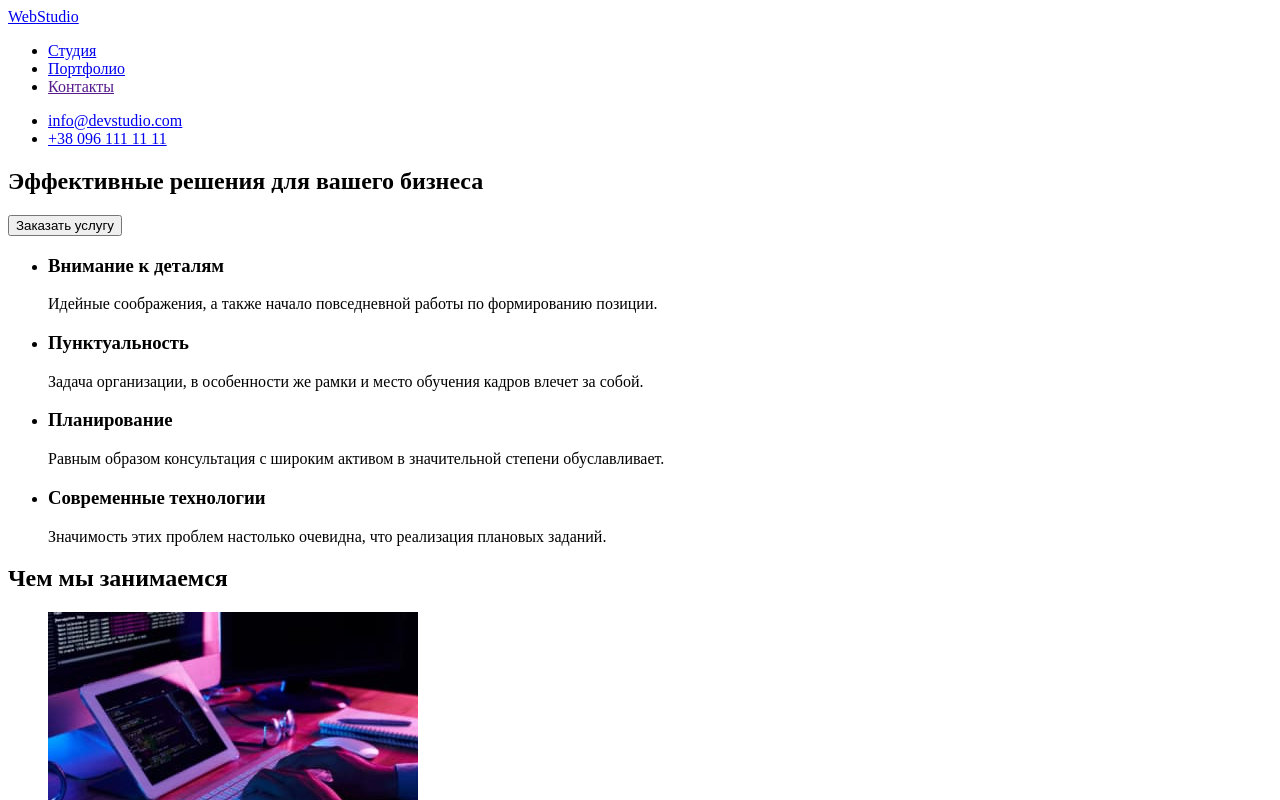
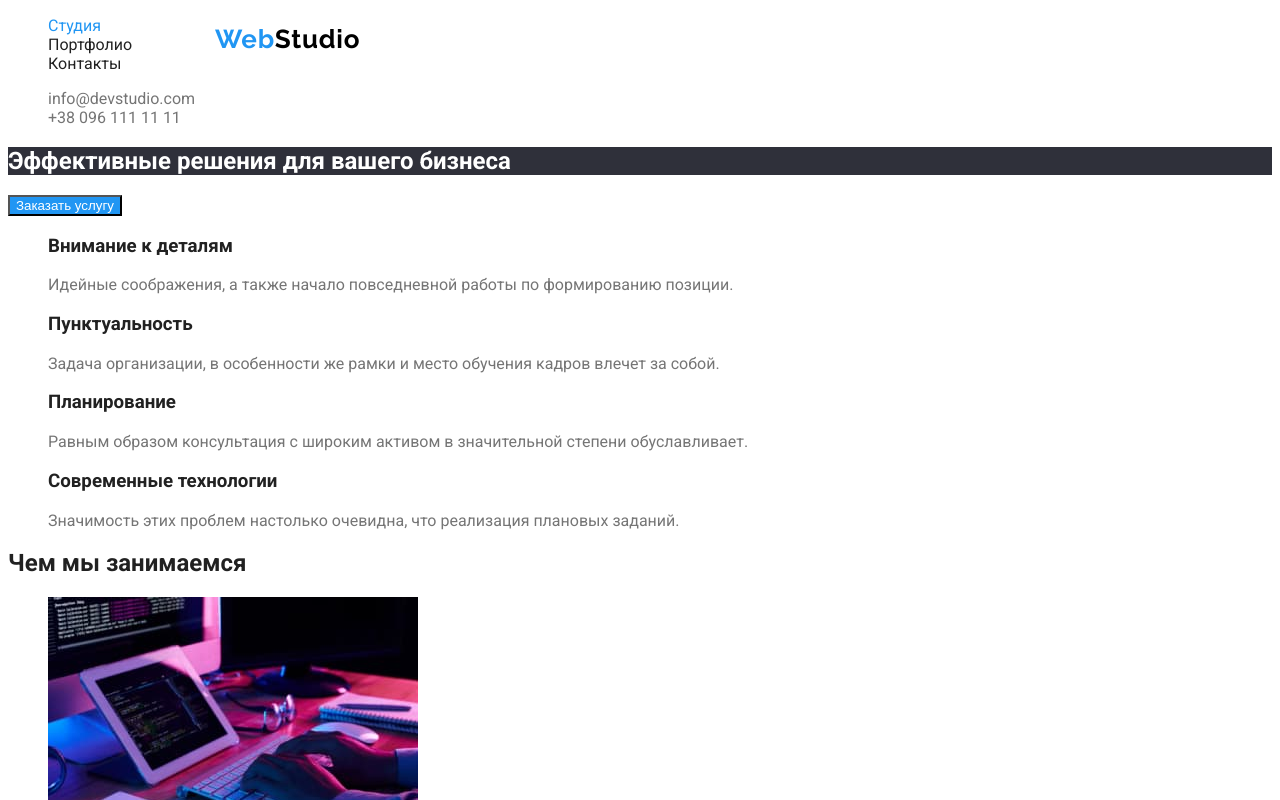
Before and after one commit to LarisaShatil/goit-markup-hw-02, a plain HTML site: page index.html in a window 1280 px wide. Shown: the top 800 px of the page. Drawn offline with Linux system fonts and the light colour scheme.

Commit message:
10 march

```diff
--- /dev/null
+++ b/css/styles.css
@@ -0,0 +1,85 @@
+/* primary text color #757575; */
+/* secondary text color #212121 */
+/* accent text color #2196F3 */
+/* white color #FFFFFF */
+
+/* Main styles */
+:root {
+  --primary-text-color: #757575;
+  --secondary-text-color: #212121;
+  --accent-text: #2196f3;
+  --white-color: #ffffff;
+}
+body {
+  background-color: var(--white-color);
+  color: var(--primary-text-color);
+  font-family: Roboto;
+}
+a {
+  text-decoration: none;
+}
+li {
+  list-style: none;
+}
+/* Logo styles */
+.logo-header {
+  color: #000000;
+  position: absolute;
+  width: 145px;
+  height: 31px;
+  left: 215px;
+  top: 24px;
+
+  font-family: Raleway;
+  font-style: normal;
+  font-weight: bold;
+  font-size: 26px;
+  line-height: 31px;
+  /* identical to box height */
+  letter-spacing: 0.03em;
+}
+.logo-blue {
+  color: var(--accent-text);
+}
+
+/* Styles for links in header */
+.site-nav .link {
+  color: var(--secondary-text-color);
+}
+.site-nav .current {
+  color: var(--accent-text);
+}
+
+.site-nav .link:hover,
+.site-nav .link:focus,
+.nav-contacts .link:hover,
+.nav-contacts .link:focus {
+  color: var(--accent-text);
+}
+.nav-contacts .link {
+  color: inherit;
+}
+/* Hero */
+.hero-title {
+  color: var(--white-color);
+  background: #2f303a;
+}
+.button {
+  color: var(--white-color);
+  background: var(--accent-text);
+}
+/* Sections */
+.section-title,
+h3 {
+  color: var(--secondary-text-color);
+}
+/* Styles for links in footer */
+.footer,
+.footer a {
+  color: var(--white-color);
+  background: #2f303a;
+}
+.footer-contacts:hover,
+.footer-contacts:focus {
+  color: var(--accent-text);
+}
--- a/index.html
+++ b/index.html
@@ -5,34 +5,39 @@
     <meta http-equiv="X-UA-Compatible" content="IE=edge" />
     <meta name="viewport" content="width=device-width, initial-scale=1.0" />
     <title>WebStudio</title>
+    <link
+      href="https://fonts.googleapis.com/css2?family=Raleway:wght@700&family=Roboto:wght@400;500;700;900&display=swap"
+      rel="stylesheet"
+    />
+    <link rel="stylesheet" href="./css/styles.css" />
   </head>
   <body>
-    <header>
-      <a href="./index.html">WebStudio</a>
+    <header class="page-header">
+      <a class="logo-header" href="./index.html"> <span class="logo-blue">Web</span>Studio</a>
       <nav>
-        <ul>
-          <li><a href="./index.html">Студия</a></li>
-          <li><a href="./portfolio.html">Портфолио</a></li>
-          <li><a href="">Контакты</a></li>
+        <ul class="site-nav">
+          <li><a class="link current" href="./index.html">Студия</a></li>
+          <li><a class="link" href="./portfolio.html">Портфолио</a></li>
+          <li><a class="link" href="">Контакты</a></li>
         </ul>
       </nav>
-      <ul>
+      <ul class="nav-contacts">
         <li>
-          <a href="mailto:info@devstudio.com">info@devstudio.com</a>
+          <a class="link" href="mailto:info@devstudio.com">info@devstudio.com</a>
         </li>
         <li>
-          <a href="tel:+380961111111">+38 096 111 11 11</a>
+          <a class="link" href="tel:+380961111111">+38 096 111 11 11</a>
         </li>
       </ul>
     </header>
     <main>
       <!--Hero block-->
-      <section>
-        <h1>Эффективные решения для вашего бизнеса</h1>
-        <button type="button">Заказать услугу</button>
+      <section class="hero">
+        <h1 class="hero-title">Эффективные решения для вашего бизнеса</h1>
+        <button type="button" class="button">Заказать услугу</button>
       </section>
       <!--Первая секция: основные преимущества-->
-      <section>
+      <section class="section">
         <ul>
           <li>
             <h3>Внимание к деталям</h3>
@@ -53,8 +58,8 @@
         </ul>
       </section>
       <!--Вторая секция: чем занимаемся-->
-      <section>
-        <h2>Чем мы занимаемся</h2>
+      <section class="section">
+        <h2 class="section-title">Чем мы занимаемся</h2>
         <ul>
           <li>
             <img src="./images/box1.jpg" alt="десктопные приложения" width="370" height="294" />
@@ -68,38 +73,38 @@
         </ul>
       </section>
       <!--Третья секция: наша команда-->
-      <section>
-        <h2>Наша команда</h2>
+      <section class="section">
+        <h2 class="section-title">Наша команда</h2>
         <ul>
           <li>
             <img src="./images/team_card1.jpg" alt="Игорь Демьяненко" width="270" height="260" />
             <h3>Игорь Демьяненко</h3>
-            <p>Product Designer</p>
+            <p lang="en">Product Designer</p>
           </li>
           <li>
             <img src="./images/team_card2.jpg" alt="Ольга Репина" width="270" height="260" />
             <h3>Ольга Репина</h3>
-            <p>Frontend Developer</p>
+            <p lang="en">Frontend Developer</p>
           </li>
           <li>
             <img src="./images/team_card3.jpg" alt="Николай Тарасов" width="270" height="260" />
             <h3>Николай Тарасов</h3>
-            <p>Marketing</p>
+            <p lang="en">Marketing</p>
           </li>
           <li>
             <img src="./images/team_card4.jpg" alt="Михаил Ермаков" width="270" height="260" />
             <h3>Михаил Ермаков</h3>
-            <p>UI Designer</p>
+            <p lang="en">UI Designer</p>
           </li>
         </ul>
       </section>
     </main>
-    <footer>
-      <a href="./index.html">WebStudio</a>
+    <footer class="footer">
+      <a href="./index.html"><span class="logo-blue">Web</span>Studio</a>
       <address>
-        г. Киев, пр-т Леси Украинки, 26 <br />
-        <a href="mailto:info@example.com">info@example.com</a><br />
-        <a href="tel:+380991111111">+38 099 111 11 11</a>
+        <b>г. Киев, пр-т Леси Украинки, 26 </b><br />
+        <a class="footer-contacts" href="mailto:info@example.com">info@example.com</a><br />
+        <a class="footer-contacts" href="tel:+380991111111">+38 099 111 11 11</a>
       </address>
     </footer>
   </body>
```
Also changed, not shown: portfolio.html (+26 -23 lines), css/fonts.css (added).
